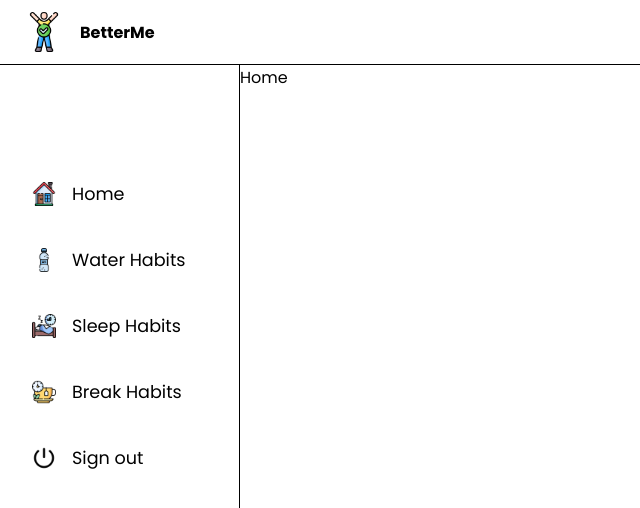
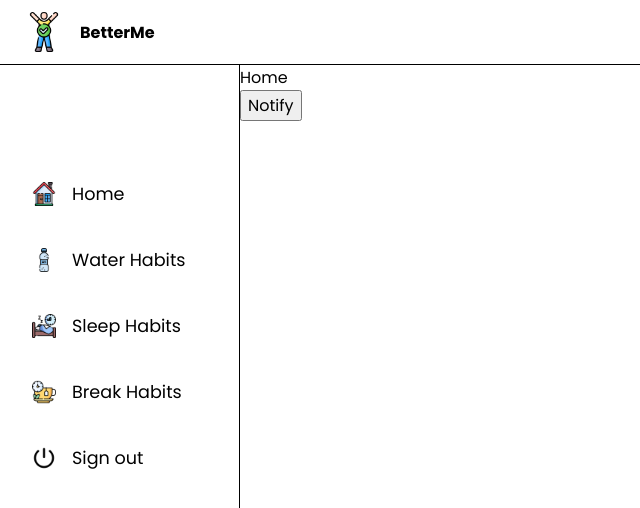
Before and after one commit to kedaroo/better-me, a React (Vite) app in the folder client/: page /home in a window 1280 px wide. Shown: the top 508 px of the page, without its empty margins (0-640 px from the left). Built offline with nearby package versions, Linux system fonts and the light colour scheme; no server answers; sample sign-in values are in the browser's storage.

Commit message:
intermediate commit

```diff
--- a/client/src/App.tsx
+++ b/client/src/App.tsx
@@ -6,9 +6,14 @@ import Signin from "./pages/Signin";
 import SleepHabits from "./pages/SleepHabits";
 import WaterHabits from "./pages/WaterHabits";
 import { useAuthContext } from "./hooks/useAuthContext";
+import { useEffect } from "react";
 
 function App() {
   const { user, authIsReady } = useAuthContext();
+
+  useEffect(() => {
+    navigator.serviceWorker.register("sw.js");
+  }, [])
 
   return (
     <>
--- /dev/null
+++ b/client/src/helpers/notifications.ts
@@ -0,0 +1,28 @@
+export const notify = (url: any) => {
+  Notification.requestPermission(function (result) {
+    if (result === "granted") {
+      navigator.serviceWorker.ready.then(function (registration) {
+        console.log(registration)
+        registration.showNotification("Exercise Time", {
+          body: "Look away from the screen",
+          icon: "./assets/logo.png",
+          data: url,
+          vibrate: [200, 100, 200, 100, 200, 100, 200],
+          tag: "Exercise Reminder",
+          requireInteraction: true,
+          actions: [
+            {
+              action: "exercise-action",
+              title: "Do exercise",
+            },
+          ],
+        });
+      });
+    }
+  });
+
+  const audio = new Audio(
+    "https://soundbible.com/mp3/service-bell_daniel_simion.mp3"
+  );
+  audio.play();
+};
--- a/client/src/pages/Home/index.tsx
+++ b/client/src/pages/Home/index.tsx
@@ -1,10 +1,12 @@
 import React from "react";
 import SidebarLayout from "../../components/SidebarLayout";
+import { notify } from "../../helpers/notifications";
 
 const Home = () => {
   return (
     <SidebarLayout>
       <div>Home</div>
+      <button onClick={notify}>Notify</button>
     </SidebarLayout>
   );
 };
```
Also changed, not shown: client/public/sw.js (added, +23 -0 lines).
